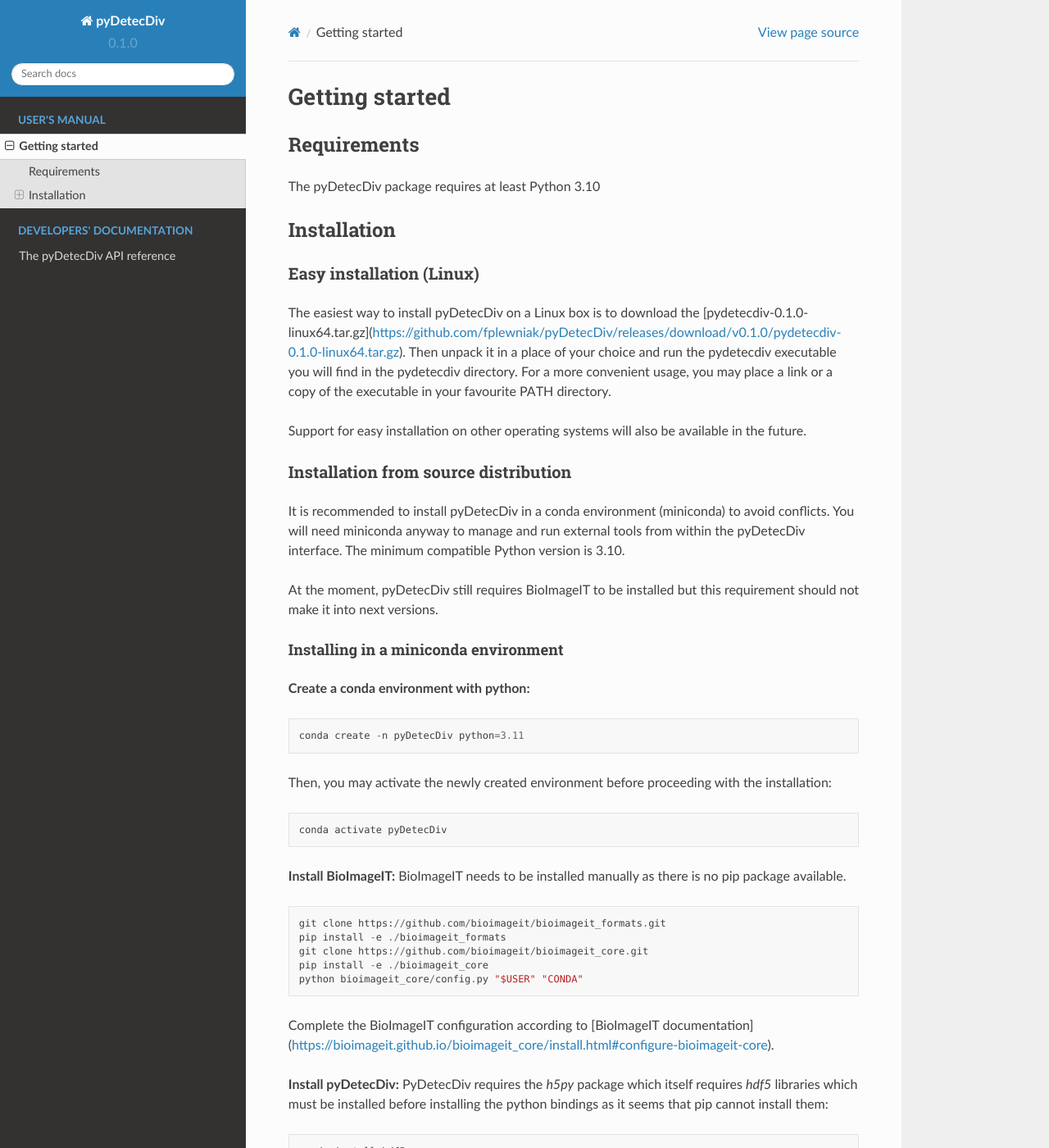
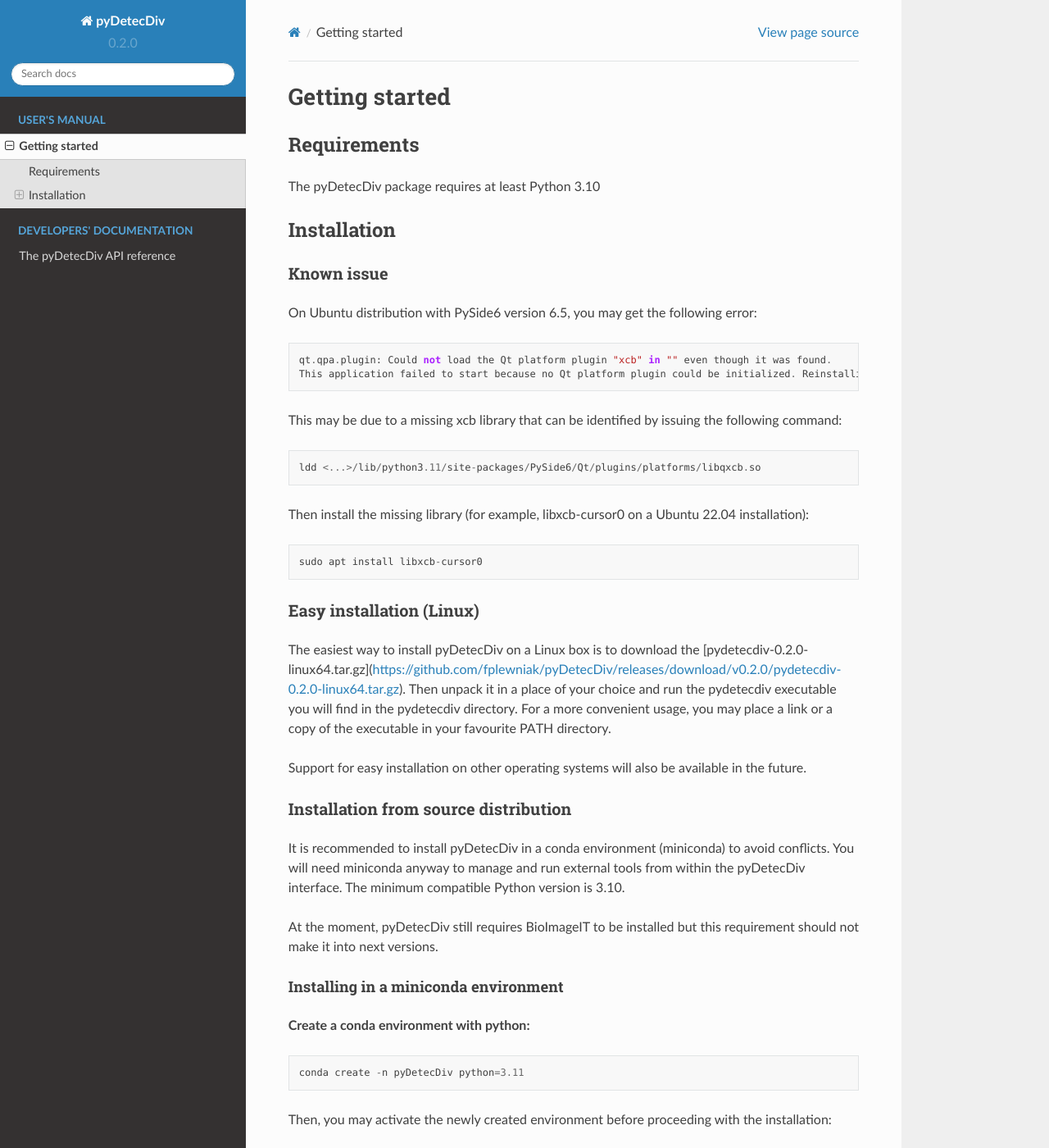
Before and after one commit to fplewniak/pyDetecDiv, a Sphinx documentation site: the page built from docs/source/getting_started.rst, in a window 1280 px wide and 1400 px high. Shown: the whole window at 82% size. Built offline with Sphinx 7.4.7 and the Read the Docs theme 2.0.0, drawn with Linux system fonts in a browser that asks for light colours; some of the changed text lies outside the part shown.

```diff
--- a/docs/source/conf.py
+++ b/docs/source/conf.py
@@ -22,8 +22,8 @@ copyright = '2023, Frédéric PLEWNIAK'
 author = 'Frédéric PLEWNIAK'
 
 # The full version, including alpha/beta/rc tags
-version = '0.1.0'
-release = '0.1.0'
+version = '0.2.0'
+release = '0.2.0'
 
 
 # -- General configuration ---------------------------------------------------
--- a/docs/source/getting_started.rst
+++ b/docs/source/getting_started.rst
@@ -7,10 +7,31 @@ The pyDetecDiv package requires at least Python 3.10
 
 Installation
 ------------
+Known issue
+^^^^^^^^^^^
+On Ubuntu distribution with PySide6 version 6.5, you may get the following error:
+
+.. code-block::
+
+	qt.qpa.plugin: Could not load the Qt platform plugin "xcb" in "" even though it was found.
+	This application failed to start because no Qt platform plugin could be initialized. Reinstalling the application may fix this problem.
+
+This may be due to a missing xcb library that can be identified by issuing the following command:
+
+.. code-block::
+
+	ldd <...>/lib/python3.11/site-packages/PySide6/Qt/plugins/platforms/libqxcb.so
+
+Then install the missing library (for example, libxcb-cursor0 on a Ubuntu 22.04 installation):
+
+.. code-block::
+
+	sudo apt install libxcb-cursor0
+
 Easy installation (Linux)
 ^^^^^^^^^^^^^^^^^^^^^^^^^
 
-The easiest way to install pyDetecDiv on a Linux box is to download the [pydetecdiv-0.1.0-linux64.tar.gz](https://github.com/fplewniak/pyDetecDiv/releases/download/v0.1.0/pydetecdiv-0.1.0-linux64.tar.gz).
+The easiest way to install pyDetecDiv on a Linux box is to download the [pydetecdiv-0.2.0-linux64.tar.gz](https://github.com/fplewniak/pyDetecDiv/releases/download/v0.2.0/pydetecdiv-0.2.0-linux64.tar.gz).
 Then unpack it in a place of your choice and run the pydetecdiv executable you will find in the pydetecdiv directory.
 For a more convenient usage, you may place a link or a copy of the executable in your favourite PATH directory.
 
@@ -40,27 +61,9 @@ Then, you may activate the newly created environment before proceeding with the
 
 	conda activate pyDetecDiv
 
-**Install BioImageIT:**
-BioImageIT needs to be installed manually as there is no pip package available.
+**Install pyDetecDiv:**
 
-.. code-block::
-
-	git clone https://github.com/bioimageit/bioimageit_formats.git
-	pip install -e ./bioimageit_formats
-	git clone https://github.com/bioimageit/bioimageit_core.git
-	pip install -e ./bioimageit_core
-	python bioimageit_core/config.py "$USER" "CONDA"
-
-Complete the BioImageIT configuration according to [BioImageIT documentation](https://bioimageit.github.io/bioimageit_core/install.html#configure-bioimageit-core).
-
-**Install pyDetecDiv:**
-PyDetecDiv requires the `h5py` package which itself requires `hdf5` libraries which must be installed  before installing the python bindings as it seems that pip cannot install them:
-
-.. code-block::
-
-	conda install hdf5
-
-Then, download the code and install the application:
+Download the code and install the application:
 
 .. code-block::
 
--- a/pyproject.toml
+++ b/pyproject.toml
@@ -4,7 +4,7 @@ build-backend = "setuptools.build_meta"
 
 [project]
 name = "pydetecdiv"
-version = "0.2.0-dev"
+version = "0.2.0"
 description = "Python tools for DetecDiv (https://github.com/gcharvin/DetecDiv/)"
 license = {text = "CeCILL FREE SOFTWARE LICENSE AGREEMENT Version 2.1 dated 2013-06-21"}
 authors = [{name = "Frédéric PLEWNIAK", email = "f.plewniak@unistra.fr"}]
```
Also changed, not shown: README.md (+4 -2 lines), docs/source/api/domain.rst (+16 -0 lines), docs/source/api/persistence.rst (+4 -12 lines), 4 other files.
